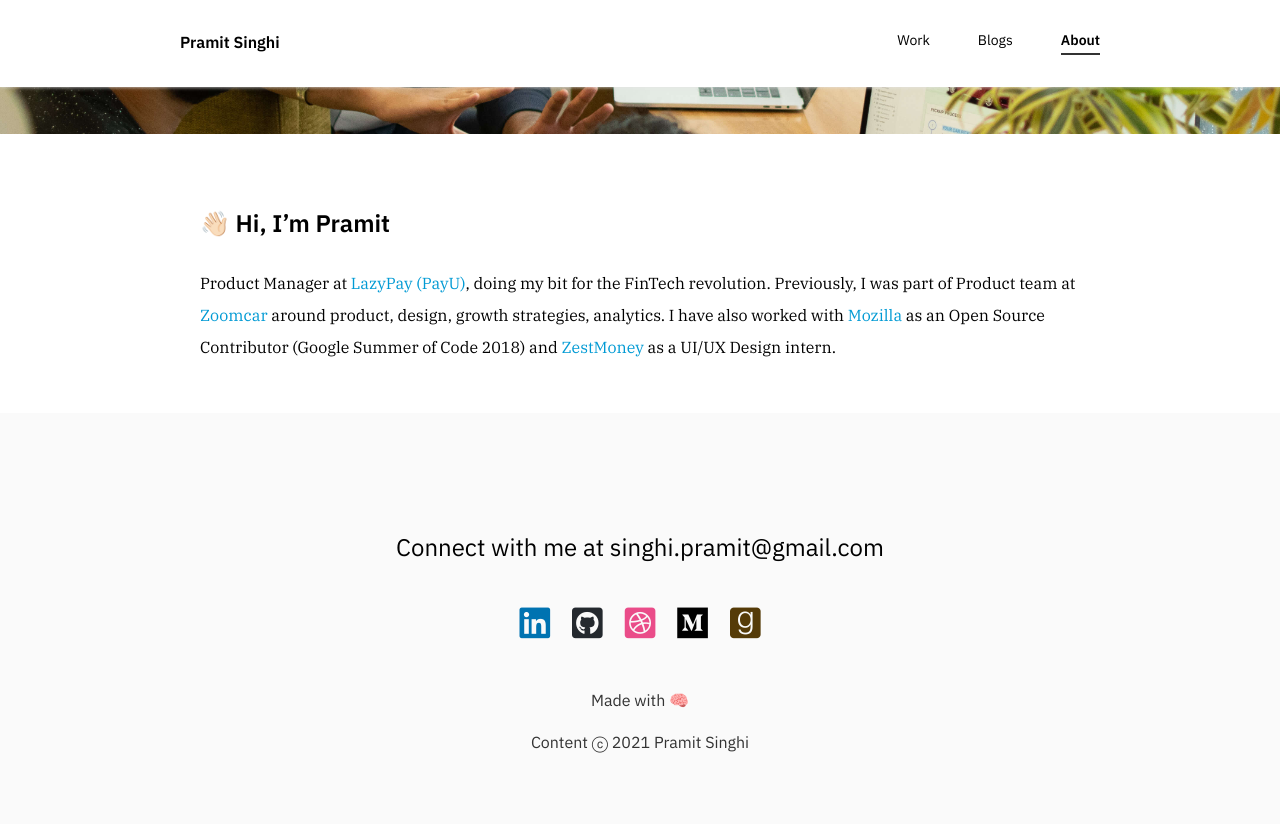
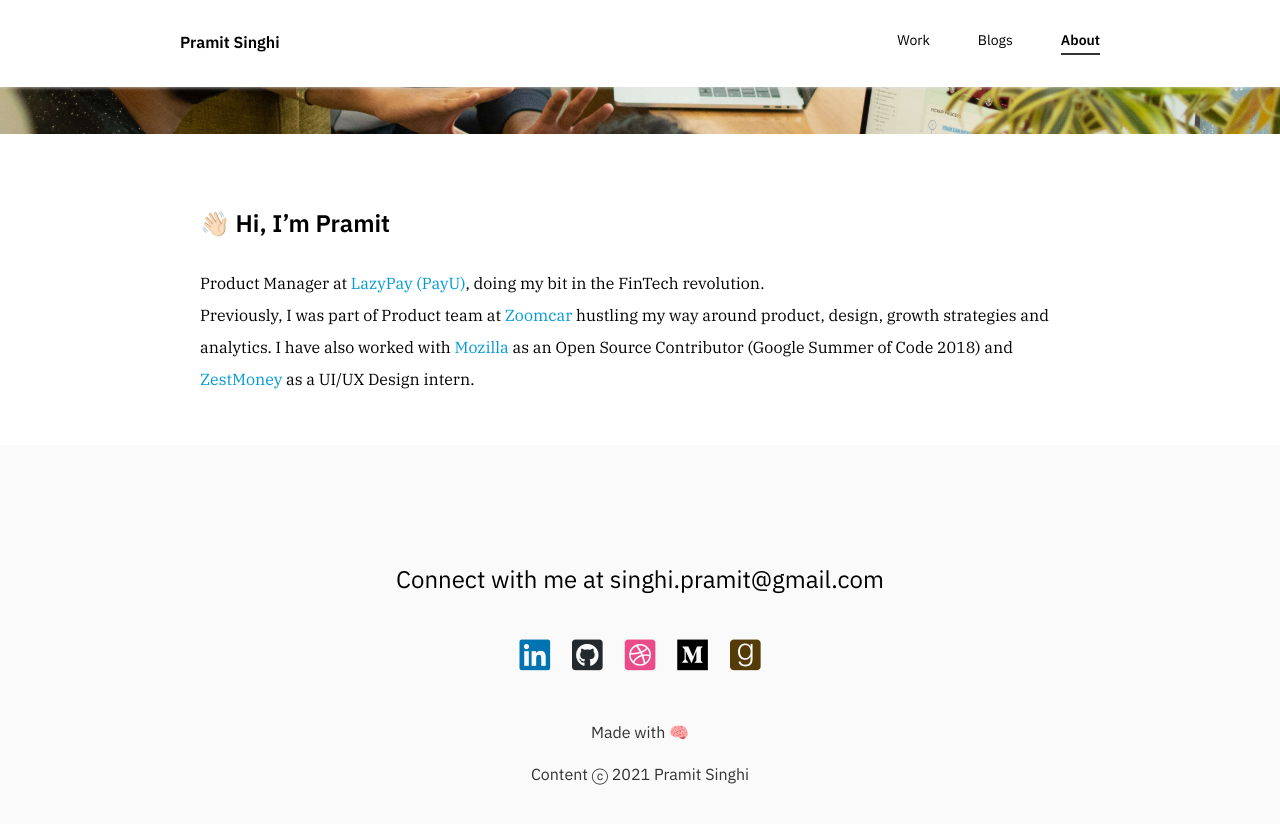
Before and after one commit to shkamaru/shkamaru.github.io, a Jekyll site: the page built from about.html, in a window 1280 px wide and 900 px high, scrolled down 421 px. Shown: the top 824 px of the window. Built offline with Jekyll 4.4.1, drawn with Linux system fonts in a browser that asks for light colours; nearby versions of some CDN libraries.

Commit message:
Edit text in the Profile

```diff
--- a/_data/about.yml
+++ b/_data/about.yml
@@ -1,7 +1,9 @@
 - title: 👋🏻 Hi, I’m Pramit
   image:
   excerpt:
-    Product Manager at <a href="https://lazypay.in/" target="_blank">LazyPay (PayU)</a>, doing my bit for the FinTech revolution. Previously, I was part of Product team at <a href="https://www.zoomcar.com/" target="_blank">Zoomcar</a> around product, design, growth strategies, analytics. I have also worked with <a href="https://pontoon.mozilla.org/" target="_blank">Mozilla</a> as an Open Source Contributor (Google Summer of Code 2018) and <a href="https://www.zestmoney.in/" target="_blank">ZestMoney</a> as a UI/UX Design intern.
+    Product Manager at <a href="https://lazypay.in/" target="_blank">LazyPay (PayU)</a>, doing my bit in the FinTech revolution.
+    <br/>
+    Previously, I was part of Product team at <a href="https://www.zoomcar.com/" target="_blank">Zoomcar</a> hustling my way around product, design, growth strategies and analytics. I have also worked with <a href="https://pontoon.mozilla.org/" target="_blank">Mozilla</a> as an Open Source Contributor (Google Summer of Code 2018) and <a href="https://www.zestmoney.in/" target="_blank">ZestMoney</a> as a UI/UX Design intern.
   show: true
 - title: 📜 Alma Mater & Learnings
   image: almamater
```
